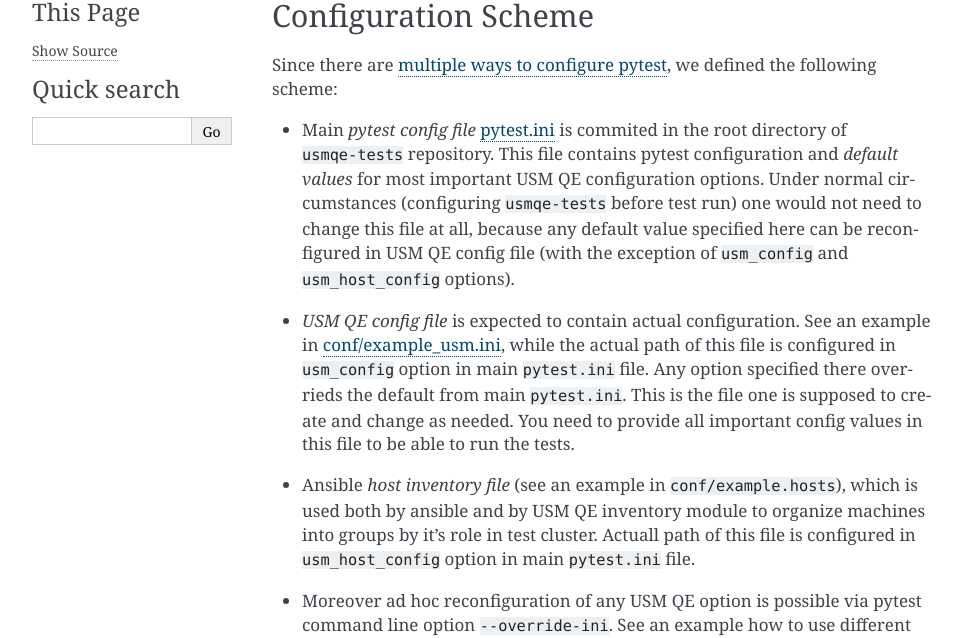
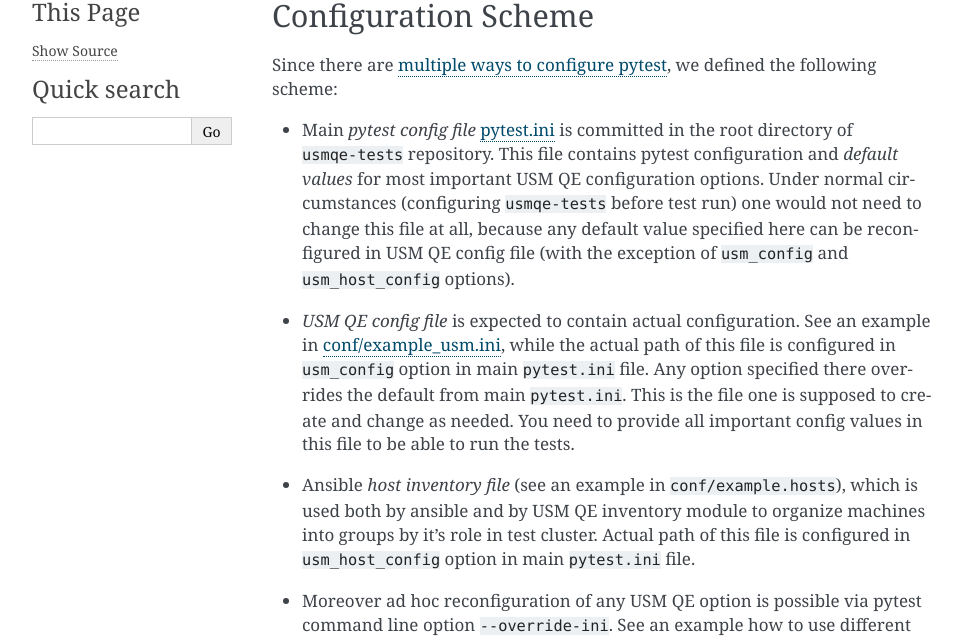
Before and after one commit to usmqe/usmqe-tests, a Sphinx documentation site: the page built from docs/test_configuration.rst, in a window 1280 px wide and 900 px high. Shown: the part 236-874 px from the top of the window, without its empty margins (148-1109 px from the left). Built offline with Sphinx 7.4.7, drawn with Linux system fonts in a browser that asks for light colours; some of the changed text lies outside the part shown.

Commit message:
docs: fixing typos

```diff
--- a/docs/test_configuration.rst
+++ b/docs/test_configuration.rst
@@ -13,7 +13,7 @@
 Since there are `multiple ways to configure pytest`_, we defined the following
 scheme:
 
-* Main *pytest config file* `pytest.ini`_ is commited in the root directory
+* Main *pytest config file* `pytest.ini`_ is committed in the root directory
   of ``usmqe-tests`` repository. This file contains pytest configuration
   and *default values* for most important USM QE configuration options. Under
   normal circumstances (configuring ``usmqe-tests`` before test run) one would
@@ -24,13 +24,13 @@
 * *USM QE config file* is expected to contain actual configuration. See an
   example in `conf/example_usm.ini`_, while the actual path of this file is
   configured in ``usm_config`` option in main ``pytest.ini`` file. Any option
-  specified there overrieds the default from main ``pytest.ini``. This is the
+  specified there overrides the default from main ``pytest.ini``. This is the
   file one is supposed to create and change as needed. You need to provide
   all important config values in this file to be able to run the tests.
 
 * Ansible *host inventory file* (see an example in ``conf/example.hosts``),
   which is used both by ansible and by USM QE inventory module to organize
-  machines into groups by it's role in test cluster. Actuall path of this file
+  machines into groups by it's role in test cluster. Actual path of this file
   is configured in ``usm_host_config`` option in main ``pytest.ini`` file.
 
 * Moreover ad hoc reconfiguration of any USM QE option is possible via pytest
```
Also changed, not shown: other parts of docs/test_configuration.rst (+1 -1 lines).
